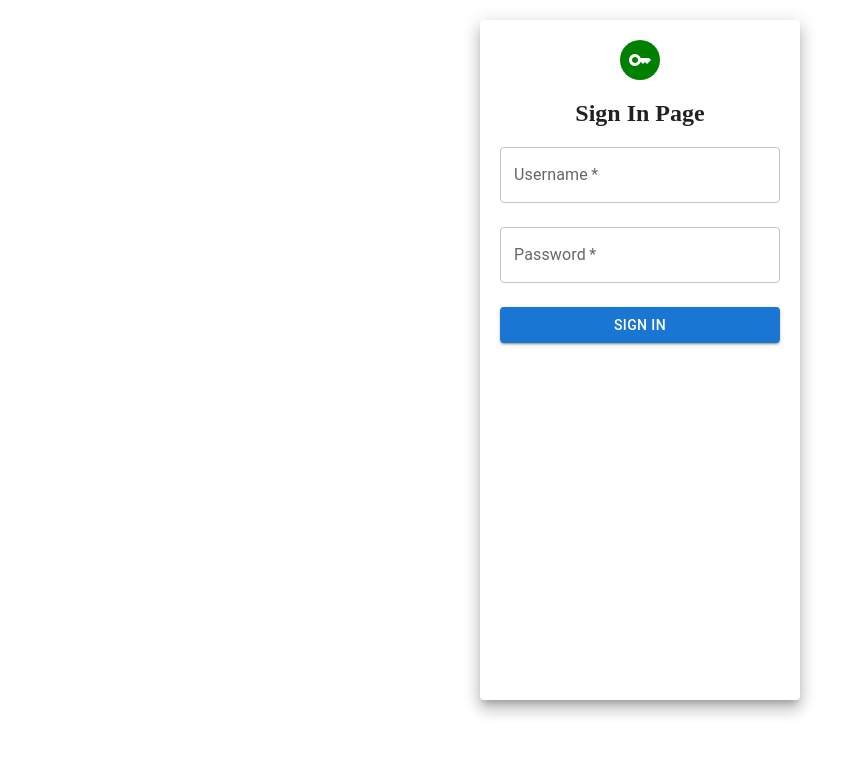
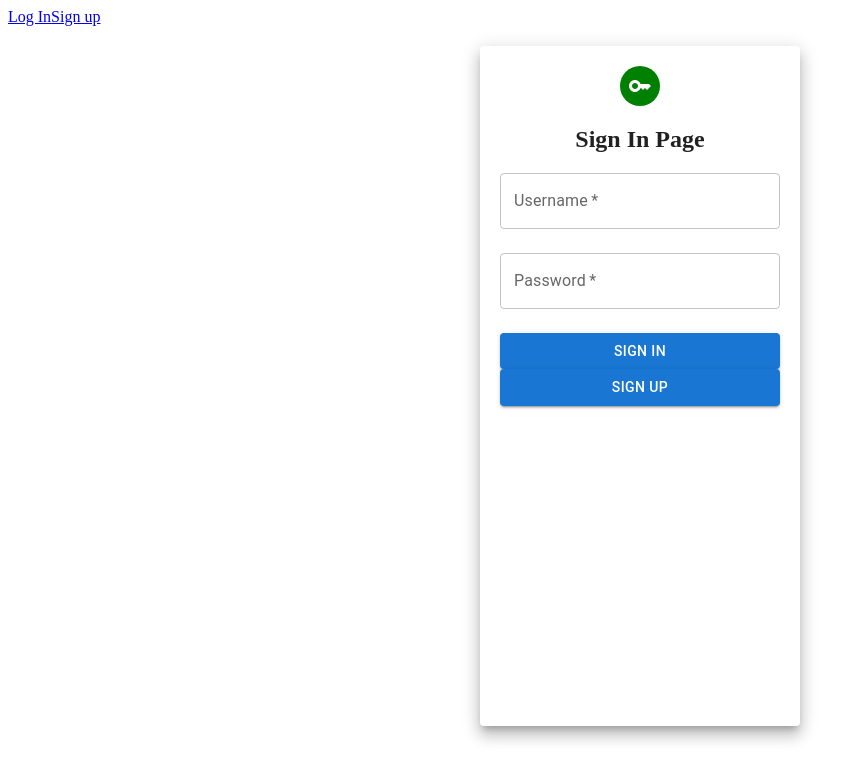
Before and after one commit to kohjx1/Assignment, a React (Create React App) app in the folder client/: page / in a window 1280 px wide. Shown: the top 780 px of the page, without its empty margins (0-863 px from the left). Built offline with nearby package versions, Linux system fonts and the light colour scheme.

Commit message:
2nd commit

```diff
--- a/client/src/App.js
+++ b/client/src/App.js
@@ -1,6 +1,6 @@
 import "./App.css"
 
-import { BrowserRouter as Router, Route, Routes } from "react-router-dom"
+import { BrowserRouter as Router, Route, Routes, Link } from "react-router-dom"
 
 import Login from "./components/login"
 import Signup from "./components/signup"
@@ -8,6 +8,10 @@ import Signup from "./components/signup"
 function App() {
   return (
     <Router>
+      <nav>
+        <Link to="/">Log In</Link>
+        <Link to="/Signup">Sign up</Link>
+      </nav>
       <Routes>
         <Route path="/" element={<Login />} />
         <Route path="/Signup" element={<Signup />} />
--- a/client/src/components/login.js
+++ b/client/src/components/login.js
@@ -1,11 +1,14 @@
 import React from "react"
-import { Grid, Paper, Avatar, TextField, Button, Typography } from "@mui/material"
+import { Grid, Paper, Avatar, TextField, Button } from "@mui/material"
 import KeyIcon from "@mui/icons-material/Key"
+import { useNavigate } from "react-router-dom"
 
 function login() {
   const paperStyle = { padding: 20, height: "80vh", width: 280, margin: "20px auto" }
   const avatarStyle = { background: "green" }
   const inputStyle = { height: 80 }
+
+  let navigate = useNavigate()
 
   return (
     <Grid>
@@ -21,6 +24,17 @@ function login() {
         <Button type="submit" color="primary" variant="contained" fullWidth>
           Sign In
         </Button>
+        <Button
+          onClick={() => {
+            navigate("/Signup")
+          }}
+          type="submit"
+          color="primary"
+          variant="contained"
+          fullWidth
+        >
+          Sign Up
+        </Button>
       </Paper>
     </Grid>
   )
```
